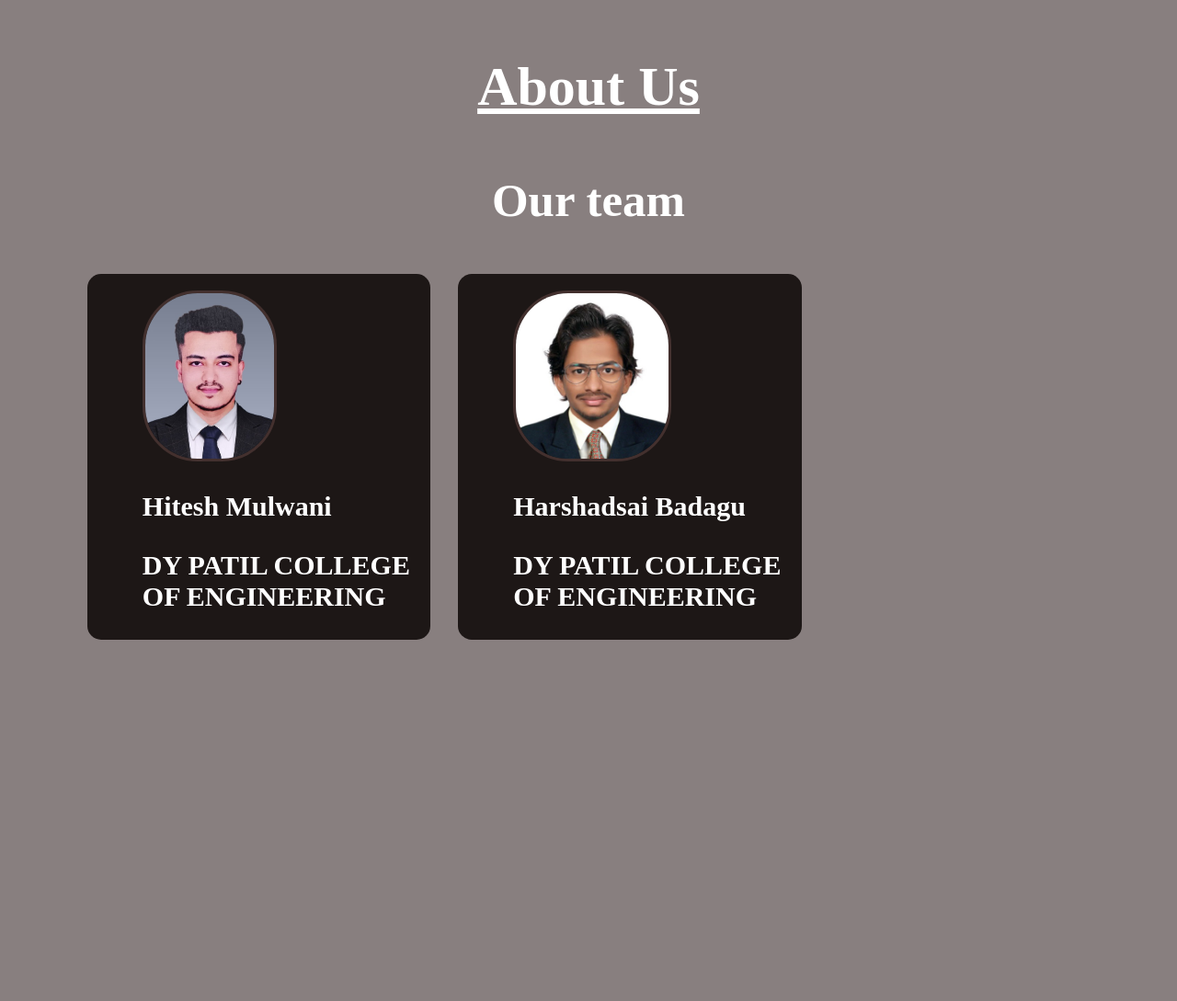
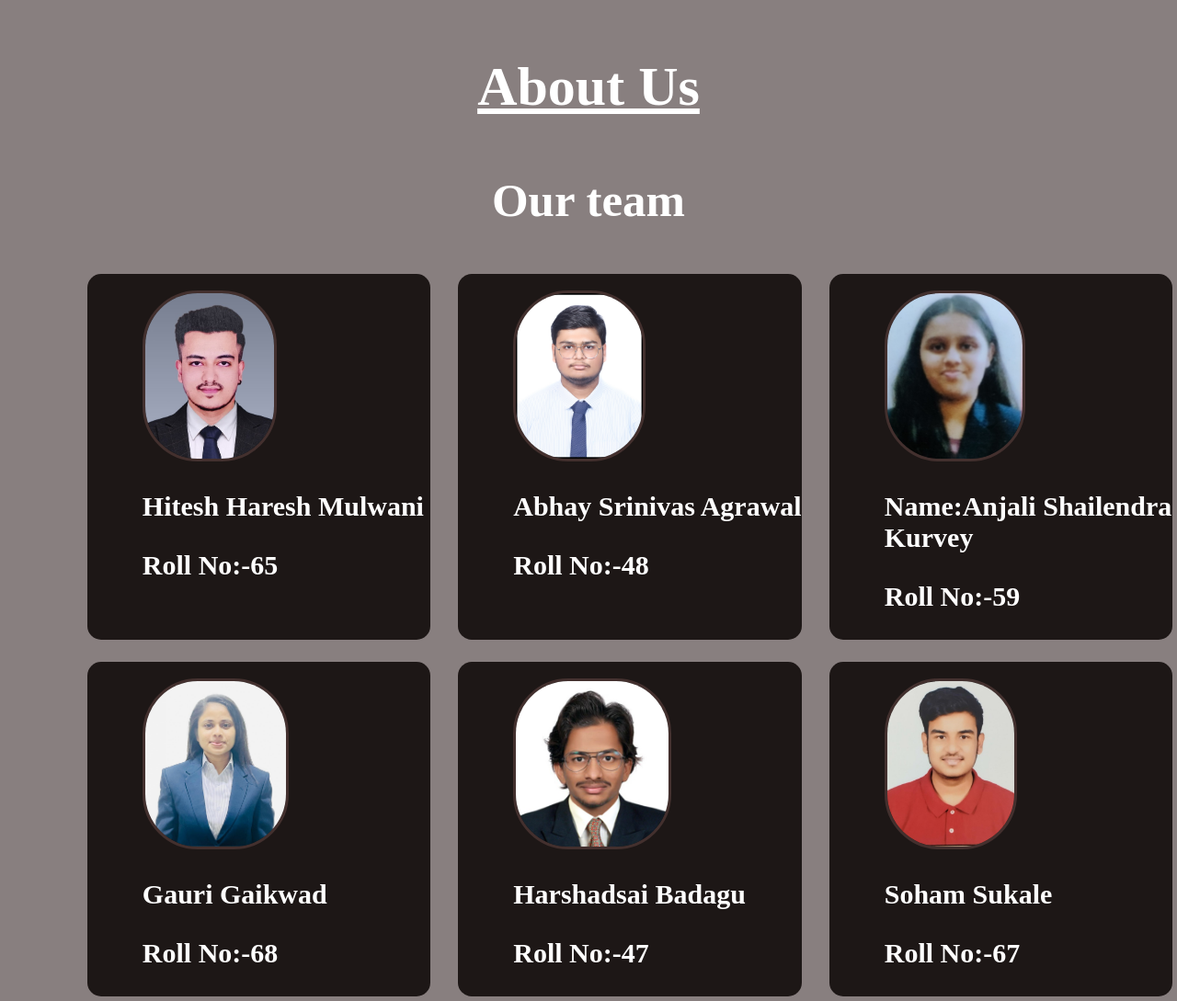
Before and after one commit to hitesh-mulwani/infoattend, a plain HTML site: page about-us.html in a window 1280 px wide. Shown: the whole page at 92% size. Before the commit the page ends 800 px from the top, so only its background shows below. Drawn offline with Linux system fonts and the light colour scheme.

Commit message:
fourth commit

```diff
--- a/about-us.html
+++ b/about-us.html
@@ -75,25 +75,65 @@
         <div class="picture-grid">
                 <div class="blob" >
                     <div>
-                    <img class="pic" src="icon/whatsapp image 2024-02-05 at 18.21.31_b6c482bb.jpg">
+                    <img class="pic" src="icon/WhatsApp Image 2024-02-05 at 18.21.31_b6c482bb.jpg">
                     </div>
                     <div class="name">
-                        <p>Hitesh Mulwani</p>
-                        <p>DY PATIL COLLEGE OF ENGINEERING</P></p>
+                        <p>Hitesh Haresh Mulwani</p>
+                        <p>Roll No:-65</p>
                     </div>
                 </div>
 
                 <div class="blob" >
                     <div>
-                    <img class="pic" src="icon/passport 01.jpg">
+                    <img class="pic" src="icon/DSC_8036.JPG">
+                    </div>
+                    <div class="name">
+                        <p>Abhay Srinivas Agrawal</p>
+                        <p>Roll No:-48</p>
+                    </div>
+                </div>
+
+                <div class="blob" >
+                    <div>
+                    <img class="pic" src="icon/anjali.jpg">
+                    </div>
+                    <div class="name">
+                        <p>Name:Anjali Shailendra Kurvey</p>
+                        <p>Roll No:-59</p>
+                    </div>
+                </div>
+
+                <div class="blob" >
+                    <div>
+                    <img class="pic" src="icon/photo_page-0001.jpg">
+                    </div>
+                    <div class="name">
+                        <p>Gauri Gaikwad</p>
+                        <p>Roll No:-68</p>
+                    </div>
+                </div>
+
+                <div class="blob" >
+                    <div>
+                    <img class="pic" src="icon/Passport 01.jpg ">
                     </div>
                     <div class="name">
                         <p>Harshadsai Badagu</p>
-                        <p>DY PATIL COLLEGE OF ENGINEERING</p>
+                        <p>Roll No:-47</p>
                     </div>
                 </div>
 
-        </div>
+                <div class="blob" >
+                    <div>
+                    <img class="pic" src="icon/WhatsApp Image 2024-02-05 at 18.23.24_11a2932d.jpg">
+                    </div>
+                    <div class="name">
+                        <p>Soham Sukale</p>
+                        <p>Roll No:-67</p>
+                    </div>
+                </div>
+
+                </div>
 
     </body>
 </html>
```
Also changed, not shown: index.html (+1 -1 lines).
